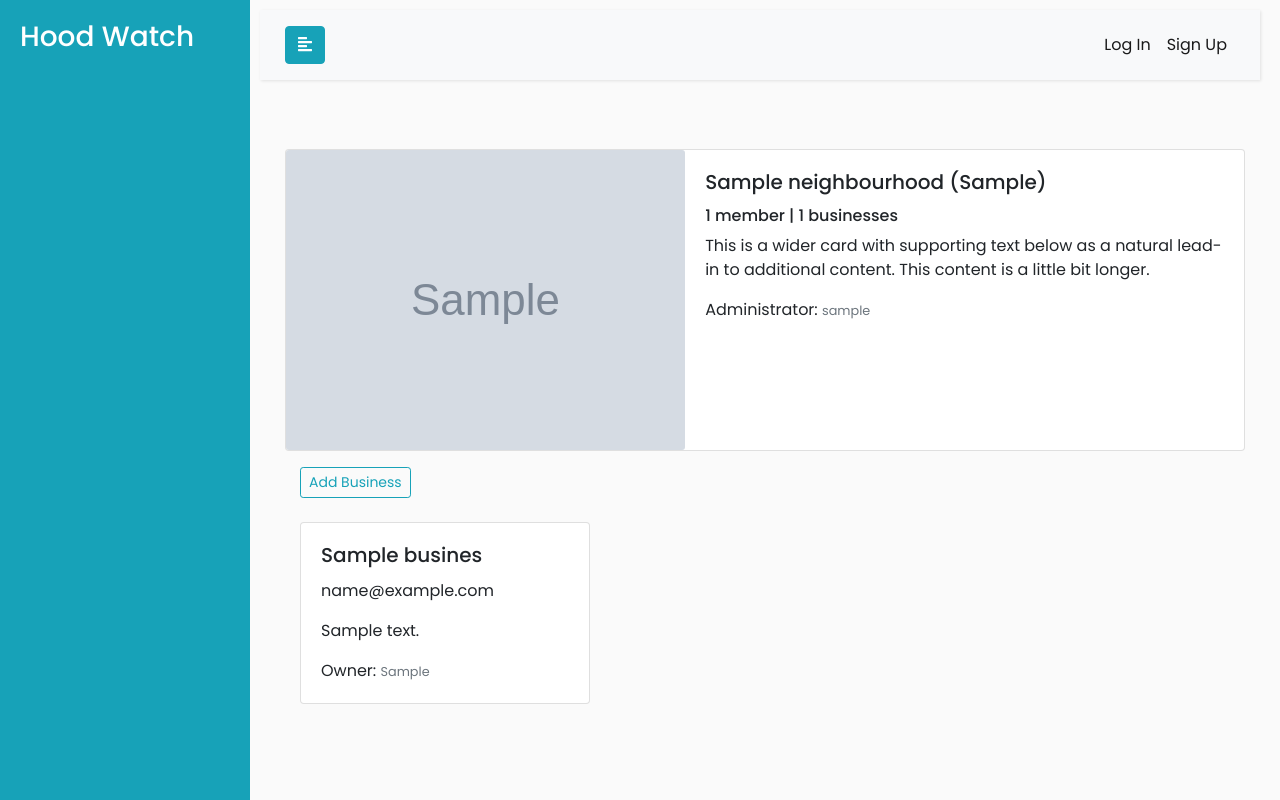
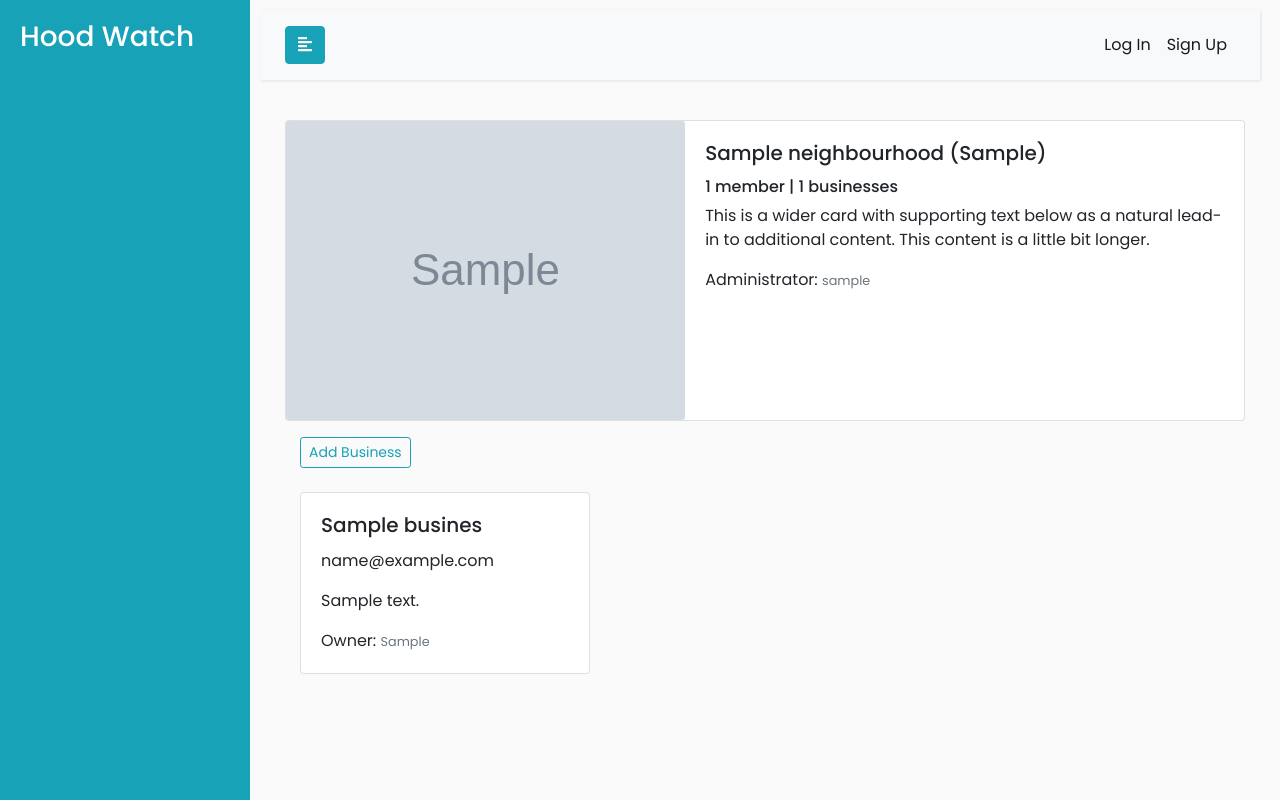
Before and after one commit to coder-mylles/Neighbourhood, a Django app: page /single_hood/1 in a window 1280 px wide. Run offline with Django 3.2, Linux system fonts and the light colour scheme; tables that the repository leaves empty hold one stand-in row (Sample ...); some libraries are stand-ins or nearby versions.

Commit message:
Update reqirements

```diff
--- a/hood/templates/single_hood.html
+++ b/hood/templates/single_hood.html
@@ -2,7 +2,7 @@
 {% load crispy_forms_tags %}
 {% block content %}
 
-<div class="container" style="margin-top:7%">
+<div class="container">
     <div class="row">
         <div class="col-md-12">
             <div class="card mb-3">
@@ -75,6 +75,5 @@
             </div>
         </div>
     </div>
-
 </div>
 {% endblock %}
```
Also changed, not shown: 1 other file.
